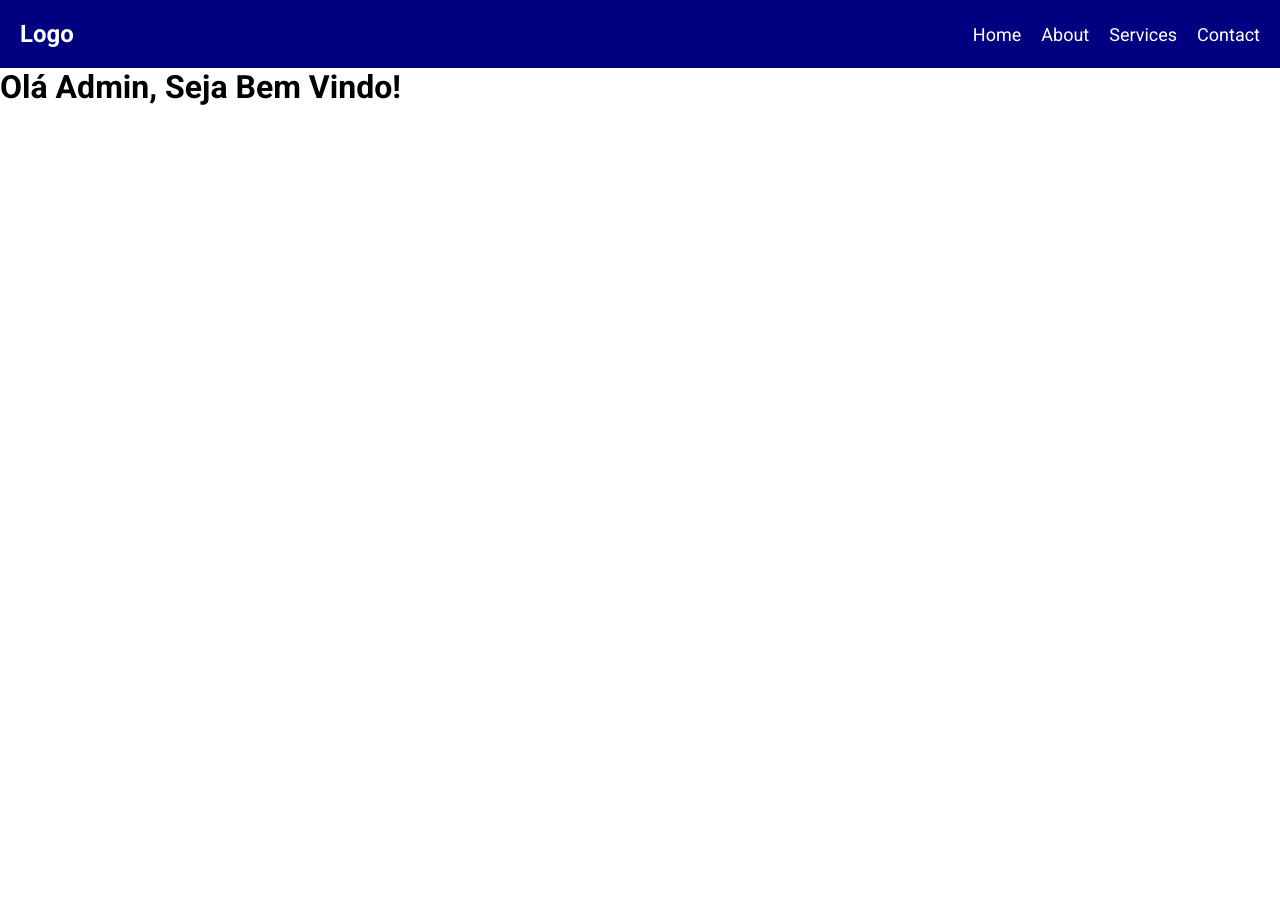
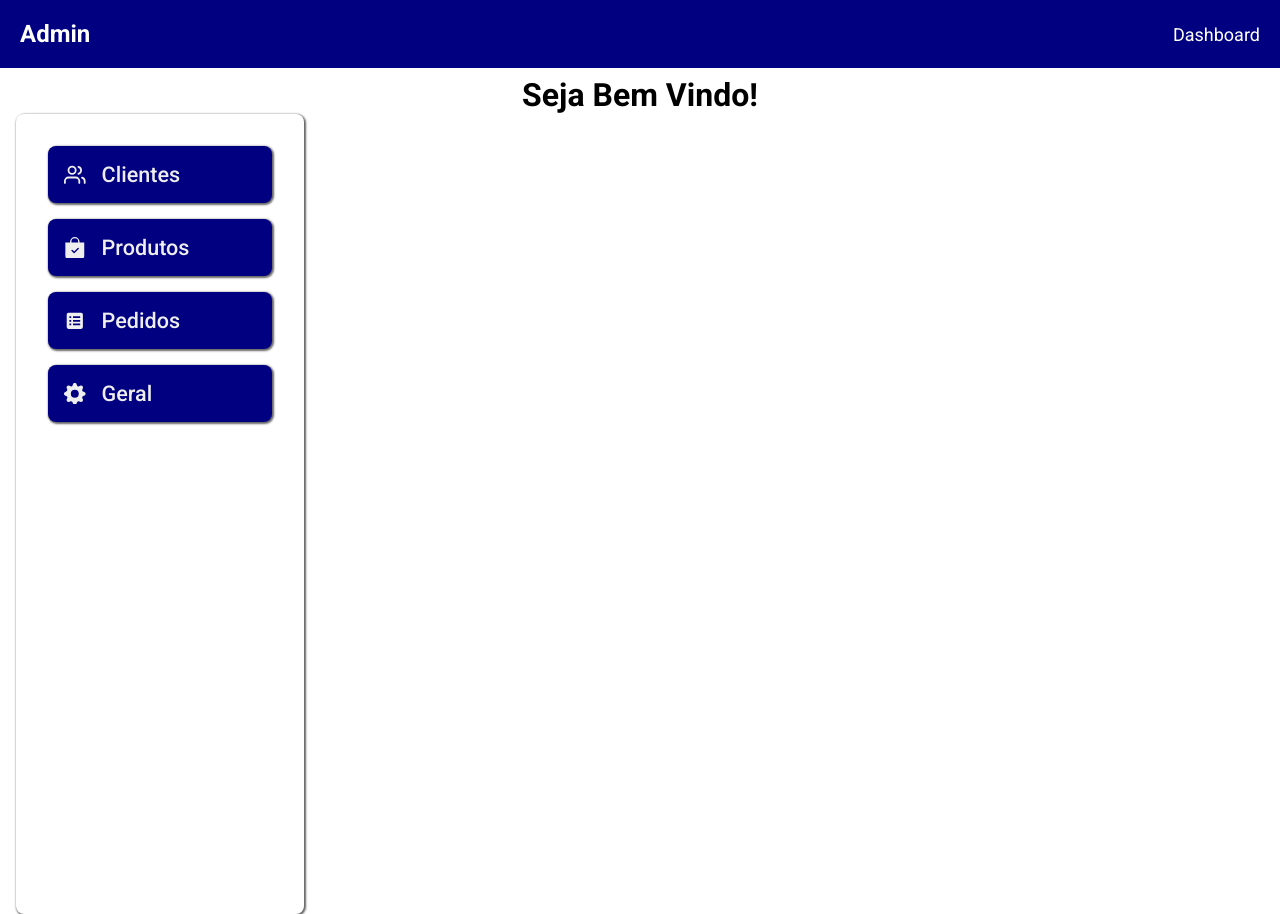
Before and after one commit to guisilva10/sistema-online, a Next.js app: page /Home in a window 1280 px wide. Before the commit the page ends 800 px from the top, so only its background shows below. Built offline with nearby package versions, Linux system fonts and the light colour scheme.

Commit message:
feat: initialize home page

```diff
--- a/src/app/Home/page.tsx
+++ b/src/app/Home/page.tsx
@@ -1,19 +1,20 @@
-"use client"
+
 
 import Navbar from "@/components/Navbar"
+import SideBar from "@/components/SideBar";
+import styles from '../../styles/Home.module.scss'
 
 const HomePage = () => {
   const links = [
-    { label: 'Home', href: '/Home' },
-    { label: 'About', href: '/about' },
-    { label: 'Services', href: '/services' },
-    { label: 'Contact', href: '/contact' },
+    { label: 'Dashboard', href: '/dashboard' },
+
   ];
 
   return (
     <div>
       <Navbar links={links} /> {/* Use o componente Navbar aqui */}
-      <h1>Olá Admin, Seja Bem Vindo!</h1>
+      <h1 className={styles.title}>Seja Bem Vindo!</h1>
+      <SideBar/>
     </div>
   )
 }
--- a/src/app/Login/page.tsx
+++ b/src/app/Login/page.tsx
@@ -99,11 +99,6 @@ export default function Login() {
               value={password}
               onChange={(e) => setPassword(e.target.value)}
             />
-
-            <a className={styles.forget} href="">
-              Esqueci minha senha
-            </a>
-
             {error && <p className={styles.erro}>{error}</p>}
 
             <button className={styles.button} onClick={handleLogin}>
--- a/src/components/Navbar/index.tsx
+++ b/src/components/Navbar/index.tsx
@@ -1,73 +1,11 @@
 "use client"
 
 import React, { useState } from 'react';
-import styled from 'styled-components';
+import { NavbarContainer, NavbarLogo, NavbarToggle, NavbarLinks, NavbarLink } from './styles';
 
 interface NavbarProps {
   links: { label: string; href: string }[];
 }
-
-const NavbarContainer = styled.nav`
-  display: flex;
-  justify-content: space-between;
-  align-items: center;
-  padding: 20px;
-  background-color: #000080;
-  color: white;
-  transition: 0.3s all;
-
-  @media (max-width: 768px) {
-    align-items: flex-start;
-  }
-`;
-
-const NavbarLogo = styled.a`
-  font-size: 24px;
-  font-weight: bold;
-  text-decoration: none;
-  color: white;
-`;
-
-const NavbarLinks = styled.ul<{ isOpen: boolean }>`
-  list-style: none;
-  display: flex;
-  gap: 20px;
-  align-items: center;
-
-
-
-  @media (max-width: 768px) {
-    flex-direction: column;
-    display: ${({ isOpen }) => (isOpen ? 'flex' : 'none')};
-    position: absolute;
-    top: 4rem;
-    left: 0;
-    width: 100%;
-    background-color: #000800;
-    padding: 10px;
-  }
-`;
-
-const NavbarLink = styled.a`
-  font-size: 18px;
-  color: #fff;
-  text-decoration: none;
-
-  @media (max-width: 768px) {
-    margin-bottom: 10px;
-  }
-`;
-
-const NavbarToggle = styled.div`
-  display: none;
-  font-size: 24px;
-  cursor: pointer;
-
-
-  @media (max-width: 768px) {
-    display: block;
-  }
-`;
 
 const Navbar: React.FC<NavbarProps> = ({ links }) => {
   const [isOpen, setIsOpen] = useState(false);
@@ -78,7 +16,9 @@ const Navbar: React.FC<NavbarProps> = ({ links }) => {
 
   return (
     <NavbarContainer>
-      <NavbarLogo href="/">Logo</NavbarLogo>
+      <NavbarLogo href="/">
+        Admin
+      </NavbarLogo>
       <NavbarToggle onClick={toggleNavbar}>
         {isOpen ? '×' : '☰'}
       </NavbarToggle>
--- /dev/null
+++ b/src/components/Navbar/styles.ts
@@ -0,0 +1,64 @@
+import styled from 'styled-components'
+
+
+export const NavbarContainer = styled.nav`
+  display: flex;
+  justify-content: space-between;
+  align-items: center;
+  padding: 20px;
+  background-color: #000080;
+  color: white;
+  transition: 0.3s all;
+
+  @media (max-width: 768px) {
+    align-items: flex-start;
+  }
+`;
+
+export const NavbarLogo = styled.a`
+  font-size: 24px;
+  font-weight: bold;
+  text-decoration: none;
+  color: white;
+`;
+
+export const NavbarLinks = styled.ul<{ isOpen: boolean }>`
+  list-style: none;
+  display: flex;
+  gap: 20px;
+  align-items: center;
+
+
+
+  @media (max-width: 768px) {
+    flex-direction: column;
+    display: ${({ isOpen }) => (isOpen ? 'flex' : 'none')};
+    position: absolute;
+    top: 4rem;
+    left: 0;
+    width: 100%;
+    background-color: #000800;
+    padding: 10px;
+  }
+`;
+
+export const NavbarLink = styled.a`
+  font-size: 18px;
+  color: #fff;
+  text-decoration: none;
+
+  @media (max-width: 768px) {
+    margin-bottom: 10px;
+  }
+`;
+
+export const NavbarToggle = styled.div`
+  display: none;
+  font-size: 24px;
+  cursor: pointer;
+
+
+  @media (max-width: 768px) {
+    display: block;
+  }
+`;
--- /dev/null
+++ b/src/components/SideBar/Sidebar.module.scss
@@ -0,0 +1,58 @@
+.sidebarContainer{
+    width: 18rem;
+    height: 100vh;
+    padding: 2rem;
+    margin: auto 1rem;
+    box-shadow: 1px 1px 2px 1px rgba(0,0,0,0.6);
+    border-radius: 0.5rem;
+
+    @media(max-width: 728px){
+        width: 8rem;
+        padding: .5rem;
+    }
+}
+
+.sidebarLinks{
+    display: flex;
+    flex-direction: column;
+    list-style: none;
+    align-items: center;
+    gap: 1rem;
+}
+
+.sidebarItem{
+    width: 100%;
+    padding: 1rem;
+    display: flex;
+    gap: 1rem;
+    color: #fff;
+    border-radius: 0.5rem;
+    cursor: pointer;
+    background-color: #000080;
+    box-shadow: 1px 1px 2px 1px rgba(0,0,0,0.6);
+
+    &:hover{
+        background-color: #0404a7;
+    }
+
+    @media(max-width:728px){
+        width: 80%;
+        justify-content: center;
+    }
+}
+
+.sidebarLink{
+    text-decoration: none;
+    font-size: 1.35rem;
+    font-weight: 500;
+    display: flex;
+    gap: 1rem;
+    justify-content: center;
+    align-items: center;
+    color: #eee;
+
+    @media(max-width: 728px){
+      font-size: 1.2rem;
+      display: inline;
+    }
+}
--- /dev/null
+++ b/src/components/SideBar/index.tsx
@@ -0,0 +1,41 @@
+import Link from 'next/link'
+import React from 'react'
+import styles from './Sidebar.module.scss'
+import {FiUsers} from 'react-icons/fi'
+import {BsFillBagCheckFill, BsGearFill} from 'react-icons/bs'
+import {BiSolidSpreadsheet} from 'react-icons/bi'
+
+const SideBar = () => {
+  return (
+    <aside className={styles.sidebarContainer}>
+        <ul className={styles.sidebarLinks}>
+            <li className={styles.sidebarItem}>
+                <Link href='/Clients' className={styles.sidebarLink}>
+                    <FiUsers/>
+                    Clientes
+                </Link>
+            </li>
+            <li className={styles.sidebarItem}>
+                <Link href='/Home' className={styles.sidebarLink}>
+                    <BsFillBagCheckFill/>
+                    Produtos
+                </Link>
+            </li>
+            <li className={styles.sidebarItem}>
+                <Link href='/Home' className={styles.sidebarLink}>
+                    <BiSolidSpreadsheet/>
+                    Pedidos
+                </Link>
+            </li>
+            <li className={styles.sidebarItem}>
+                <Link href='/Home' className={styles.sidebarLink}>
+                    <BsGearFill/>
+                    Geral
+                </Link>
+            </li>
+        </ul>
+    </aside>
+  )
+}
+
+export default SideBar
--- /dev/null
+++ b/src/styles/Clients.module.scss
@@ -0,0 +1,9 @@
+.title{
+    margin: 0 20rem;
+    text-align: center;
+    margin-top: .5rem;
+
+    @media(max-width:728px){
+        margin:1rem 0;
+    }
+}
--- /dev/null
+++ b/src/styles/Home.module.scss
@@ -0,0 +1,9 @@
+.title{
+    margin: 0 20rem;
+    text-align: center;
+    margin-top: .5rem;
+
+    @media(max-width:728px){
+        margin:1rem 0;
+    }
+}
```
Also changed, not shown: src/app/Clients/page.tsx (added, +21 -0 lines), src/app/dashboard/page.tsx (+7 -4 lines), src/styles/SideMenuHome.module.scss (deleted, +0 -172 lines).
